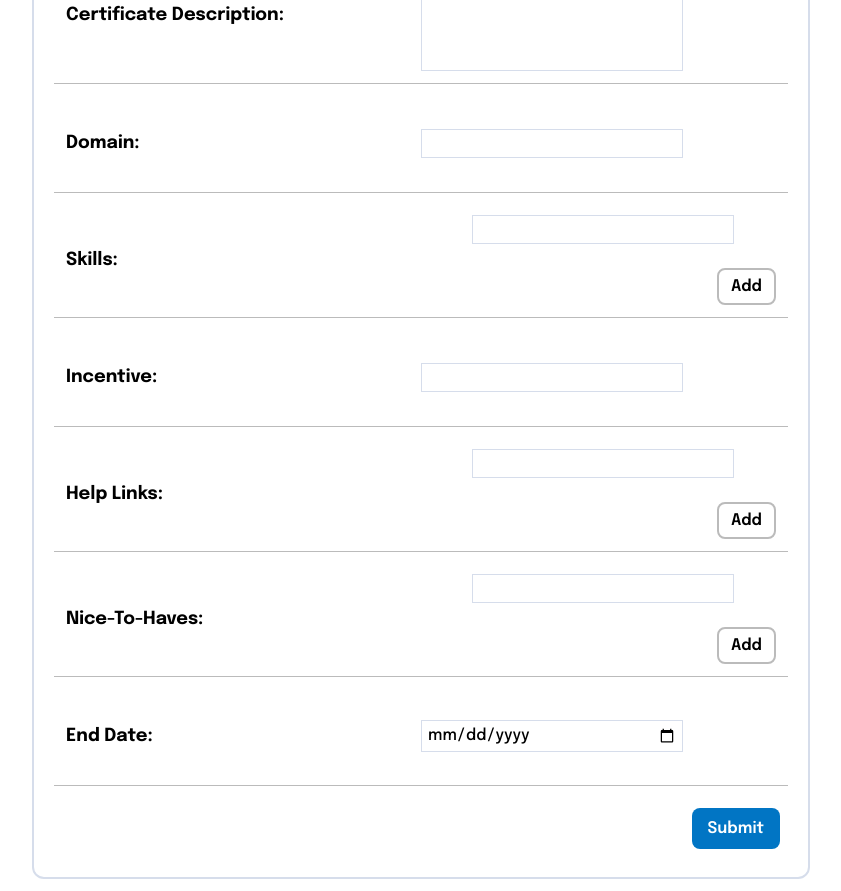
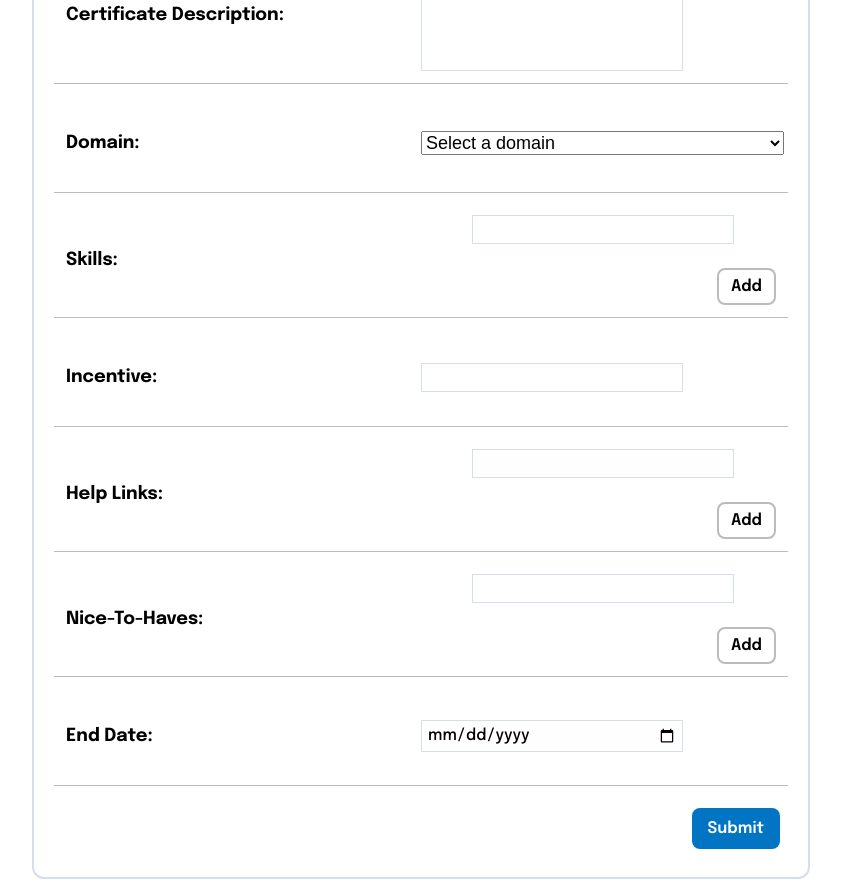
Before and after one commit to debacodes10/pilot-frontend, a React (Create React App) app: page /Task in a window 1280 px wide. Shown: the part 1020-1911 px from the top of the page, without its empty margins (219-1060 px from the left). Built offline with nearby package versions, Linux system fonts and the light colour scheme; no server answers.

Commit message:
domain update

```diff
--- a/src/Components/TaskForm/TaskForm.js
+++ b/src/Components/TaskForm/TaskForm.js
@@ -188,12 +188,17 @@ const TaskForm = () => {
                 </label>
                 <label>
                     <h4 className='tf-input-title'>Domain:</h4>
-                    <input
-                        type="text"
-                        value={domain}
-                        onChange={(e) => setDomain(e.target.value)}
-                        required
-                    />
+                    <select value={domain} onChange={(e)=>{setDomain(e.target.value)}} required
+                        className='tf-select-category'>
+                        <option value="" disabled>Select a domain</option>
+                        <option value="Web Development">Web Development</option>
+                        <option value="Mobile App Development">Mobile App Development</option>
+                        <option value="Game Development">Game Development</option>
+                        <option value="Software Engineering">Software Engineering</option>
+                        <option value="Data Science">Data Science</option>
+                        <option value="Machine Learning">Machine Learning</option>
+                        <option value="Natural Language Processing">Natural Language Processing</option>
+                    </select>
                 </label>
                 <label>
                     <h4 className='tf-input-title'>Skills:</h4>
```
Also changed, not shown: 1 other file (tests, documents, lock files or other folders).
